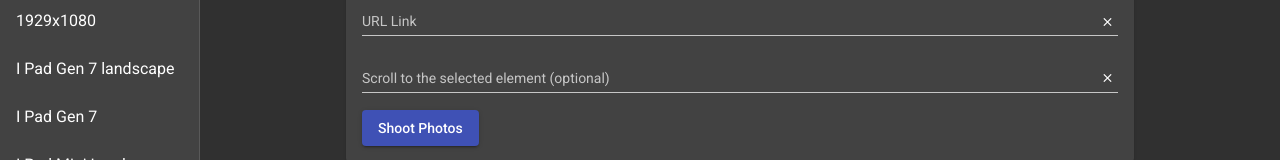
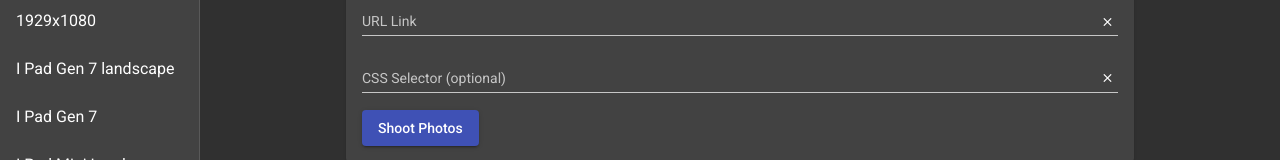
Before and after one commit to Milldrew/robot-photographer, an Angular app: page / in a window 1280 px wide. Shown: the part 123-283 px from the top of the page. Built offline with nearby package versions, Linux system fonts and the light colour scheme.

Commit message:
📅  | Thu Jun  2 17:07:47 MDT 2022

```diff
--- a/src/app/navigation/url-input/url-input.component.html
+++ b/src/app/navigation/url-input/url-input.component.html
@@ -18,7 +18,7 @@
     </button>
   </mat-form-field>
   <mat-form-field appearacne="fill">
-    <mat-label>Scroll to the selected element (optional)</mat-label>
+    <mat-label>CSS Selector (optional)</mat-label>
     <input
       (keyup.enter)="createPhotos()"
       placeholder="#footer-id"
```
